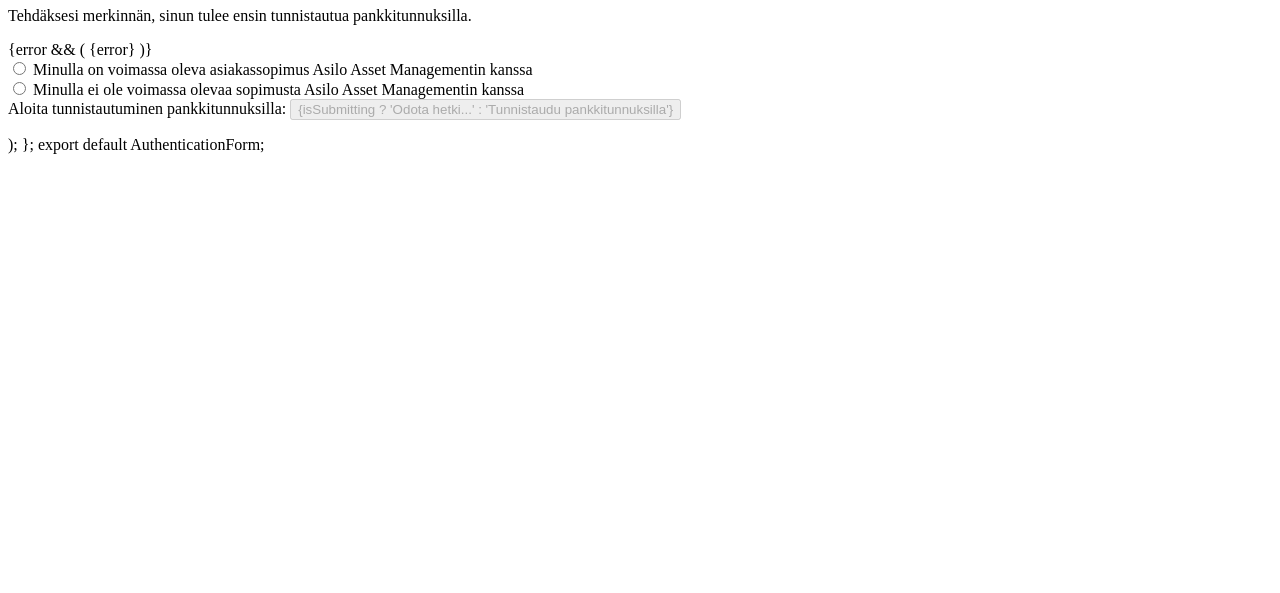
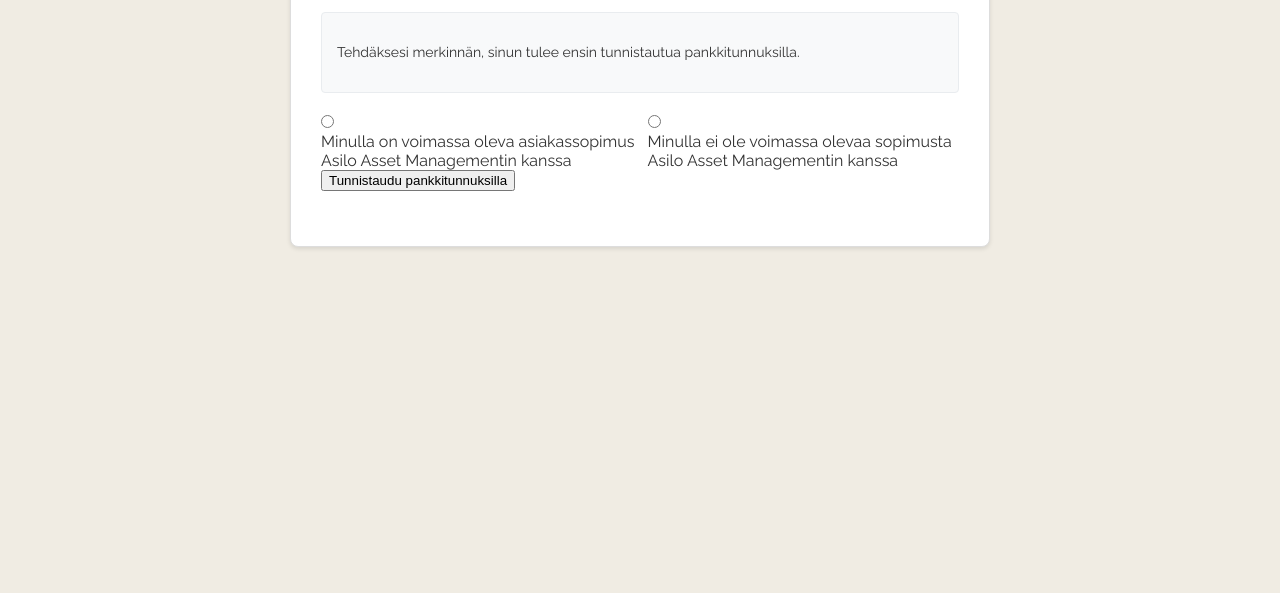
Before and after one commit to Haabn/merkinta-frontend, a website: page index.html in a window 1280 px wide. Shown: the part 207-800 px from the top of the page. Drawn offline with Linux system fonts and the light colour scheme.

Commit message:
Update index.html

```diff
--- a/index.html
+++ b/index.html
@@ -1,121 +1,39 @@
-import React, { useState } from 'react';
-import { Alert, AlertTitle } from '@/components/ui/alert';
-
-const AuthenticationForm = () => {
-  const [isSubmitting, setIsSubmitting] = useState(false);
-  const [error, setError] = useState('');
-
-  const handleAuth = async (event) => {
-    event.preventDefault();
-    const customerStatus = document.querySelector('input[name="customerStatus"]:checked')?.value;
-
-    if (!customerStatus) {
-      setError('Valitse asiakassopimuksen tila ennen jatkamista.');
-      return;
-    }
-
-    setIsSubmitting(true);
-    setError('');
-
-    try {
-      const response = await fetch('https://api.chatasilo.com/auth/session', {
-        method: 'POST',
-        credentials: 'include',
-        mode: 'cors',
-        headers: {
-          'Content-Type': 'application/json',
-          'Accept': 'application/json'
-        },
-        body: JSON.stringify({
-          returnUrl: customerStatus === 'hasAgreement'
-            ? 'https://sopimus.chatasilo.com/merkinta.html'
-            : 'https://sopimus.chatasilo.com/asiakassopimus.html',
-          customerStatus
-        })
-      });
-
-      if (!response.ok) {
-        throw new Error('Kirjautumisessa tapahtui virhe');
-      }
-
-      const data = await response.json();
-      if (data?.url) {
-        window.location.href = data.url;
-      } else {
-        throw new Error('Tunnistautumisessa tapahtui virhe');
-      }
-    } catch (error) {
-      setError('Kirjautumisessa tapahtui virhe. Ole hyvä ja yritä uudelleen.');
-    } finally {
-      setIsSubmitting(false);
-    }
-  };
-
-  return (
-    <div className="max-w-2xl mx-auto p-6">
-      <h1 className="text-3xl font-bold mb-6">Tunnistautuminen</h1>
-
-      <form onSubmit={handleAuth} className="space-y-6">
-        <div className="bg-blue-50 p-6 rounded-lg">
-          <p className="text-gray-700">
-            Tehdäksesi merkinnän, sinun tulee ensin tunnistautua pankkitunnuksilla.
-          </p>
-
-          {error && (
-            <Alert variant="destructive" className="mt-4">
-              <AlertTitle>{error}</AlertTitle>
-            </Alert>
-          )}
+<!DOCTYPE html>
+<html lang="fi">
+<head>
+    <meta charset="UTF-8">
+    <meta name="viewport" content="width=device-width, initial-scale=1.0">
+    <title>Tunnistautuminen</title>
+    <link rel="stylesheet" href="./styles4.css">
+</head>
+<body>
+    <div class="container">
+        <h1>Tunnistautuminen</h1>
+        <form id="authForm">
+            <div class="info-box">
+                <p>Tehdäksesi merkinnän, sinun tulee ensin tunnistautua pankkitunnuksilla.</p>
+                <div id="errorMessage" style="display: none;" class="error-message"></div>
             </div>
 
-        <div className="space-y-6">
-          <div className="space-y-4">
-            <div className="flex items-start space-x-3">
-              <input
-                type="radio"
-                id="hasAgreement"
-                name="customerStatus"
-                value="hasAgreement"
-                className="mt-1"
-                required
-              />
-              <label htmlFor="hasAgreement" className="text-gray-700">
-                Minulla on voimassa oleva asiakassopimus Asilo Asset Managementin kanssa
-              </label>
+            <div class="form-group">
+                <div class="radio-group">
+                    <div class="radio-item">
+                        <input type="radio" id="hasAgreement" name="customerStatus" value="hasAgreement" required>
+                        <label for="hasAgreement">Minulla on voimassa oleva asiakassopimus Asilo Asset Managementin kanssa</label>
                     </div>
-
-            <div className="flex items-start space-x-3">
-              <input
-                type="radio"
-                id="noAgreement"
-                name="customerStatus"
-                value="noAgreement"
-                className="mt-1"
-              />
-              <label htmlFor="noAgreement" className="text-gray-700">
-                Minulla ei ole voimassa olevaa sopimusta Asilo Asset Managementin kanssa
-              </label>
+                    <div class="radio-item">
+                        <input type="radio" id="noAgreement" name="customerStatus" value="noAgreement">
+                        <label for="noAgreement">Minulla ei ole voimassa olevaa sopimusta Asilo Asset Managementin kanssa</label>
                     </div>
                 </div>
 
-          <div>
-            <label className="block mb-2 text-gray-700">
-              Aloita tunnistautuminen pankkitunnuksilla:
-            </label>
-            <button
-              type="submit"
-              disabled={isSubmitting}
-              className={`w-full bg-blue-600 text-white py-3 px-6 rounded-lg font-medium
-                hover:bg-blue-700 focus:outline-none focus:ring-2 focus:ring-blue-500 focus:ring-offset-2
-                disabled:opacity-50 disabled:cursor-not-allowed transition-colors`}
-            >
-              {isSubmitting ? 'Odota hetki...' : 'Tunnistaudu pankkitunnuksilla'}
+                <button type="button" id="startAuth" class="submit-button">
+                    Tunnistaudu pankkitunnuksilla
                 </button>
-          </div>
             </div>
         </form>
     </div>
-  );
-};
 
-export default AuthenticationForm;
+    <script src="./index.js"></script>
+</body>
+</html>
```
Lines whose indentation alone changed are shown as unchanged.
